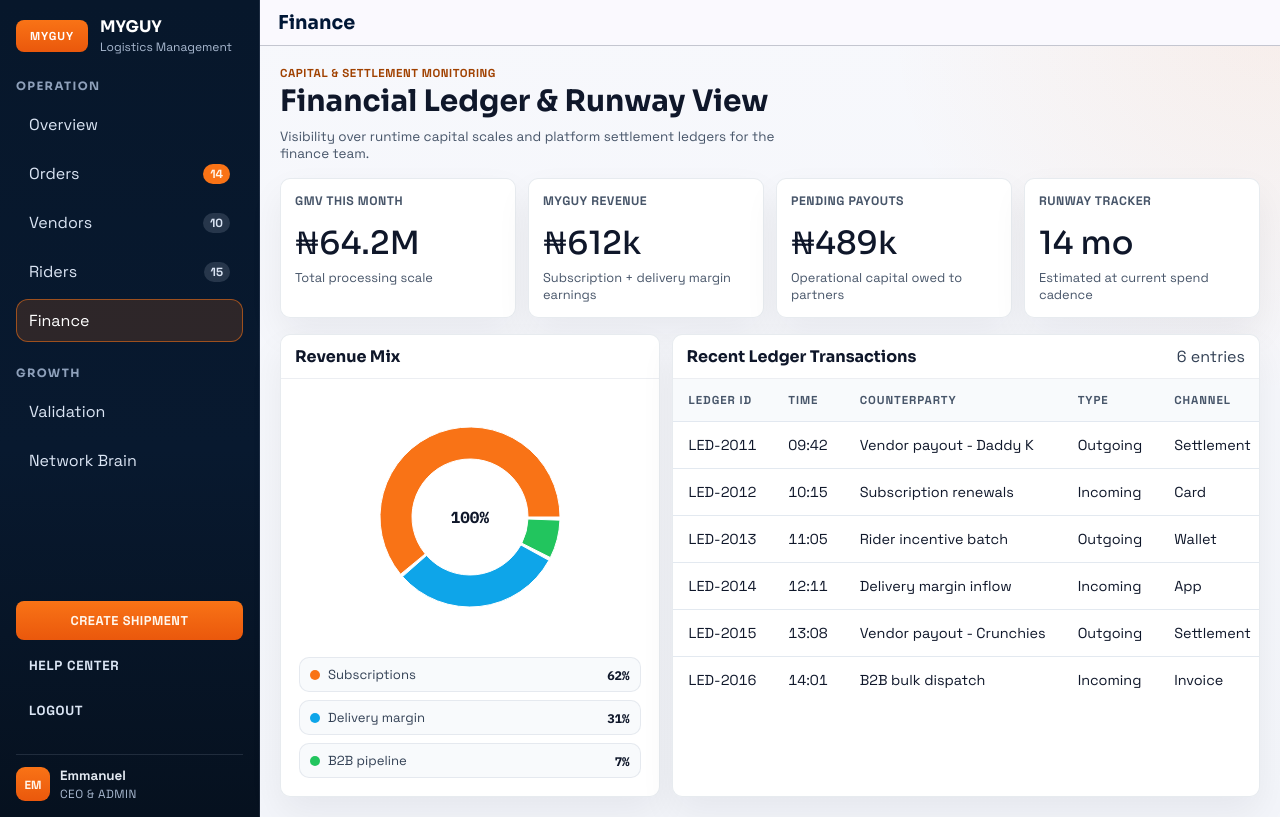
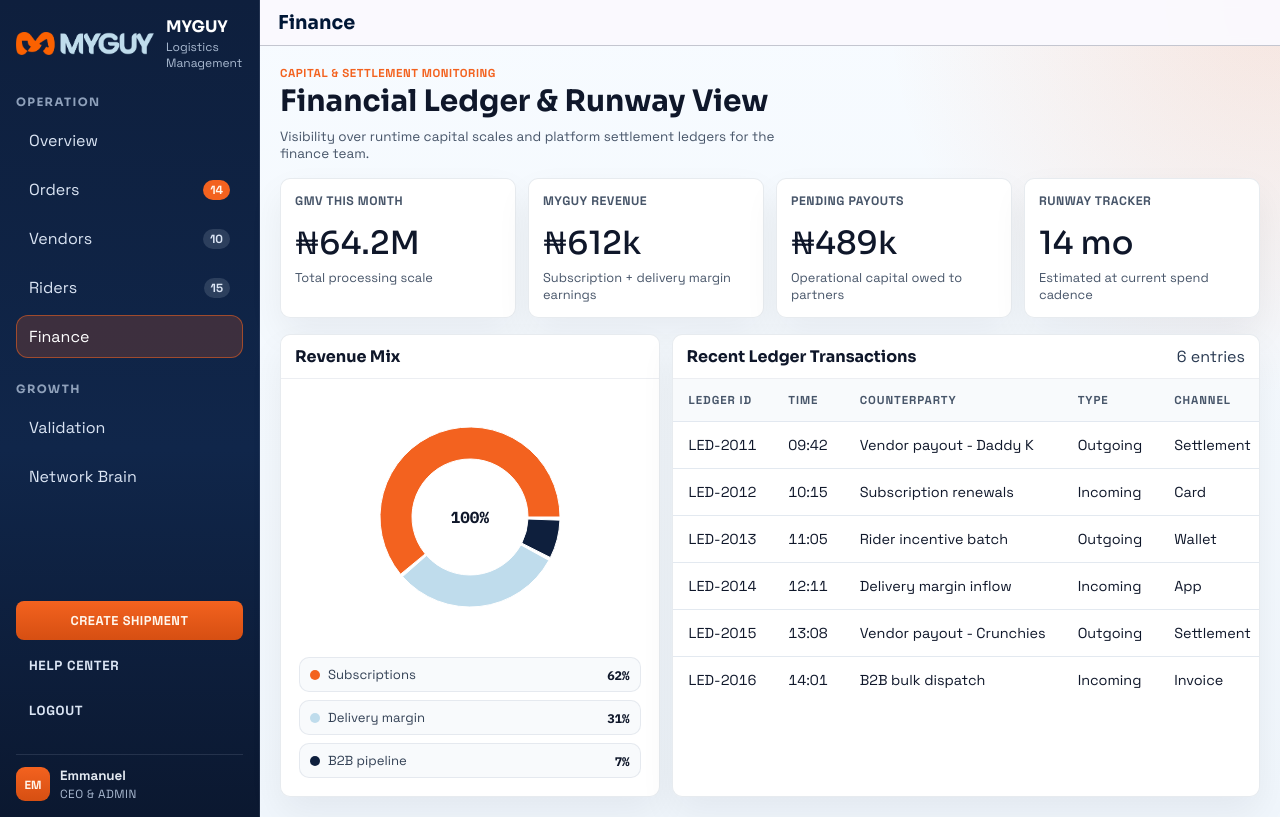
Before and after one commit to Nelo-2025/MyGuyProject, a React (Vite) app: page /finance in a window 1280 px wide. Built offline with nearby package versions, Linux system fonts and the light colour scheme.

Commit message:
Changed the logo and background colour

```diff
--- a/src/App.css
+++ b/src/App.css
@@ -2,14 +2,14 @@
   display: grid;
   grid-template-columns: 264px 1fr;
   min-height: 100vh;
-  background: radial-gradient(circle at 15% 10%, rgba(15, 118, 110, 0.16), transparent 33%),
-    radial-gradient(circle at 85% 0%, rgba(245, 158, 11, 0.17), transparent 28%),
-    linear-gradient(160deg, #f7f7f4 0%, #fbfaf8 45%, #f3f4ef 100%);
+  background: radial-gradient(circle at 15% 10%, rgba(191, 220, 236, 0.3), transparent 33%),
+    radial-gradient(circle at 85% 0%, rgba(243, 98, 31, 0.16), transparent 28%),
+    linear-gradient(160deg, #f7fbff 0%, #f8fcff 45%, #f1f7fc 100%);
 }
 
 .sidebar {
   border-right: 1px solid var(--line);
-  background: linear-gradient(180deg, rgba(15, 23, 42, 0.95), rgba(8, 16, 28, 0.95));
+  background: linear-gradient(180deg, rgba(14, 31, 61, 0.98), rgba(9, 20, 42, 0.98));
   color: #e2e8f0;
   padding: 20px 18px;
   display: flex;
@@ -33,7 +33,7 @@
   font-size: 12px;
   font-weight: 700;
   letter-spacing: 0.06em;
-  background: linear-gradient(130deg, #0f766e, #f59e0b);
+  background: linear-gradient(130deg, var(--brand-dark), var(--brand-accent));
   color: white;
 }
 
@@ -45,7 +45,7 @@
 
 .brand p {
   margin: 2px 0 0;
-  color: #93c5fd;
+  color: var(--brand-light);
   font-size: 0.84rem;
 }
 
@@ -94,13 +94,13 @@
 }
 
 .mg-nav-link:hover {
-  background: rgba(249, 115, 22, 0.08);
+  background: rgba(243, 98, 31, 0.12);
   color: #ffffff;
 }
 
 .mg-nav-link.active {
-  background: rgba(249, 115, 22, 0.16);
-  border-color: rgba(249, 115, 22, 0.55);
+  background: rgba(243, 98, 31, 0.2);
+  border-color: rgba(243, 98, 31, 0.55);
   color: #ffffff;
 }
 
@@ -119,7 +119,7 @@
 }
 
 .mg-pill.orange {
-  background: #f97316;
+  background: var(--brand-accent);
   color: #fff7ed;
 }
 
@@ -152,8 +152,8 @@
 }
 
 .nav-item.active {
-  background: rgba(14, 165, 233, 0.17);
-  border-color: rgba(14, 165, 233, 0.35);
+  background: rgba(191, 220, 236, 0.26);
+  border-color: rgba(191, 220, 236, 0.55);
 }
 
 .nav-item:hover {
@@ -167,7 +167,7 @@
   border-radius: 999px;
   padding: 2px 7px;
   color: #0f172a;
-  background: #f59e0b;
+  background: var(--brand-accent);
 }
 
 .profile-chip {
@@ -188,7 +188,7 @@
   display: grid;
   place-items: center;
   font-weight: 700;
-  background: linear-gradient(135deg, #f59e0b, #f97316);
+  background: linear-gradient(135deg, var(--brand-accent), #d64f12);
   color: #111827;
 }
 
@@ -239,9 +239,9 @@
 
 .health-pill {
   border-radius: 999px;
-  border: 1px solid rgba(16, 185, 129, 0.3);
-  background: rgba(16, 185, 129, 0.1);
-  color: #065f46;
+  border: 1px solid rgba(191, 220, 236, 0.45);
+  background: rgba(191, 220, 236, 0.26);
+  color: var(--brand-dark);
   display: flex;
   align-items: center;
   gap: 10px;
@@ -253,11 +253,11 @@
   width: 9px;
   height: 9px;
   border-radius: 999px;
-  background: #10b981;
+  background: var(--brand-accent);
 }
 
 .health-pill small {
-  color: #047857;
+  color: #334155;
 }
 
 .kpi-grid {
@@ -389,8 +389,8 @@
 }
 
 .auth-card button[type="submit"] {
-  border: 1px solid rgba(14, 165, 233, 0.35);
-  background: rgba(14, 165, 233, 0.12);
+  border: 1px solid rgba(243, 98, 31, 0.4);
+  background: rgba(243, 98, 31, 0.14);
   color: #0f172a;
   border-radius: 10px;
   padding: 10px 12px;
@@ -400,7 +400,7 @@
 }
 
 .auth-card button[type="submit"]:hover {
-  background: rgba(14, 165, 233, 0.18);
+  background: rgba(243, 98, 31, 0.2);
 }
 
 .login-page {
@@ -454,8 +454,8 @@
 }
 
 .login-header {
-  background: #032d63;
-  color: #c7d2fe;
+  background: var(--brand-dark);
+  color: #d5e7f3;
   padding: 36px 28px 28px;
   text-align: center;
 }
@@ -468,12 +468,14 @@
   gap: 10px;
   font-size: clamp(1.5rem, 2.4vw, 2rem);
   line-height: 1.15;
-  color: #dbeafe;
-}
-
-.login-brand-icon {
-  color: #9fc2ff;
-  display: inline-flex;
+  color: #eef7fc;
+}
+
+.login-brand-logo {
+  width: 120px;
+  max-width: 34vw;
+  height: auto;
+  display: inline-block;
 }
 
 .login-header p {
@@ -482,7 +484,7 @@
   letter-spacing: 0.2em;
   font-size: 0.76rem;
   font-weight: 600;
-  color: #93c5fd;
+  color: var(--brand-light);
 }
 
 .login-body {
@@ -585,8 +587,8 @@
 }
 
 .input-wrap input:focus {
-  border-color: #295ea5;
-  box-shadow: 0 0 0 3px rgba(41, 94, 165, 0.14);
+  border-color: var(--brand-dark);
+  box-shadow: 0 0 0 3px rgba(191, 220, 236, 0.45);
 }
 
 .input-wrap.has-error input {
@@ -612,7 +614,7 @@
 }
 
 .forgot-link {
-  color: #0b163f;
+  color: var(--brand-dark);
   text-decoration: none;
   font-size: 0.84rem;
   font-weight: 700;
@@ -1427,14 +1429,14 @@
   grid-template-columns: 260px minmax(0, 1fr);
   overflow-x: clip;
   background:
-    radial-gradient(circle at top right, rgba(249, 115, 22, 0.08), transparent 26%),
-    linear-gradient(180deg, #f7f8fc 0%, #f3f5fa 100%);
+    radial-gradient(circle at top right, rgba(243, 98, 31, 0.14), transparent 26%),
+    linear-gradient(180deg, #f7fbff 0%, #f0f6fc 100%);
 }
 
 .mg-sidenav {
   border-right: 1px solid rgba(148, 163, 184, 0.16);
   padding: 16px;
-  background: linear-gradient(180deg, #07172b 0%, #08192f 55%, #06111f 100%);
+  background: linear-gradient(180deg, #0e1f3d 0%, #10264a 55%, #0b1830 100%);
   color: #dbe5f4;
   display: flex;
   flex-direction: column;
@@ -1447,19 +1449,11 @@
   align-items: center;
 }
 
-.mg-brand-icon {
-  min-width: 72px;
-  height: 32px;
-  border-radius: 8px;
-  background: linear-gradient(180deg, #f97316 0%, #ea580c 100%);
-  color: #fff;
-  display: grid;
-  place-items: center;
-  font-weight: 700;
-  font-size: 0.72rem;
-  letter-spacing: 0.08em;
-  text-transform: uppercase;
-  padding: 0 10px;
+.mg-brand-logo {
+  width: 138px;
+  max-width: 100%;
+  height: auto;
+  display: block;
 }
 
 .mg-brand-wrap h1 {
@@ -1495,13 +1489,13 @@
 }
 
 .mg-nav-item.active {
-  background: rgba(249, 115, 22, 0.16);
+  background: rgba(243, 98, 31, 0.22);
   color: #ffffff;
 }
 
 .mg-nav-item:hover,
 .mg-nav-item.muted:hover {
-  background: rgba(249, 115, 22, 0.08);
+  background: rgba(243, 98, 31, 0.12);
 }
 
 .mg-side-actions {
@@ -1528,7 +1522,7 @@
   font-weight: 700;
   font-size: 0.74rem;
   color: #fff7ed;
-  background: linear-gradient(180deg, #f97316 0%, #ea580c 100%);
+  background: linear-gradient(180deg, var(--brand-accent) 0%, #d64f12 100%);
 }
 
 .mg-profile-card strong {
@@ -1558,7 +1552,7 @@
 
 .mg-create-btn {
   border: 0;
-  background: linear-gradient(180deg, #f97316 0%, #ea580c 100%);
+  background: linear-gradient(180deg, var(--brand-accent) 0%, #d64f12 100%);
   color: #fff7ed;
   border-radius: 8px;
   padding: 11px 12px;
@@ -1821,7 +1815,7 @@
 .mg-eyebrow {
   margin: 0;
   text-transform: uppercase;
-  color: #a04100;
+  color: var(--brand-accent);
   letter-spacing: 0.05em;
   font-size: 0.72rem;
   font-weight: 700;
@@ -1858,7 +1852,7 @@
 }
 
 .mg-filter-row button.active {
-  background: #f97316;
+  background: var(--brand-accent);
   color: #fff7ed;
   font-weight: 700;
 }
@@ -1910,13 +1904,13 @@
 }
 
 .mg-metric-head strong.down {
-  background: rgba(249, 115, 22, 0.12);
-  color: #b45309;
+  background: rgba(243, 98, 31, 0.16);
+  color: #b54716;
 }
 
 .mg-metric-head strong.neutral {
-  background: rgba(59, 130, 246, 0.12);
-  color: #1d4ed8;
+  background: rgba(191, 220, 236, 0.42);
+  color: var(--brand-dark);
 }
 
 .mg-metric-value {
@@ -1935,7 +1929,7 @@
 .mg-mini-bars {
   height: 24px;
   border-radius: 6px;
-  background: linear-gradient(90deg, #dbeafe 10%, #93c5fd 62%, #f97316 100%);
+  background: linear-gradient(90deg, #eaf5fc 10%, var(--brand-light) 62%, var(--brand-accent) 100%);
 }
 
 .mg-live-row {
@@ -2005,8 +1999,8 @@
 }
 
 .mg-orders-tabs button.active {
-  background: #f97316;
-  border-color: #f97316;
+  background: var(--brand-accent);
+  border-color: var(--brand-accent);
   color: #fff7ed;
 }
 
@@ -2187,8 +2181,8 @@
 }
 
 .mg-vendors-tabs button.active {
-  background: #f97316;
-  border-color: #f97316;
+  background: var(--brand-accent);
+  border-color: var(--brand-accent);
   color: #fff7ed;
 }
 
@@ -2219,7 +2213,7 @@
   border-radius: 8px;
   display: grid;
   place-items: center;
-  background: #0f172a;
+  background: var(--brand-dark);
   color: #f8fafc;
   font-size: 0.72rem;
   font-weight: 700;
@@ -2233,13 +2227,13 @@
 }
 
 .mg-tier-pill.premium {
-  background: rgba(249, 115, 22, 0.16);
-  color: #c2410c;
+  background: rgba(243, 98, 31, 0.16);
+  color: #b54716;
 }
 
 .mg-tier-pill.standard {
-  background: rgba(245, 158, 11, 0.16);
-  color: #a16207;
+  background: rgba(191, 220, 236, 0.42);
+  color: var(--brand-dark);
 }
 
 .mg-tier-pill.basic {
@@ -2291,7 +2285,7 @@
   border-radius: 50%;
   display: grid;
   place-items: center;
-  background: #0f172a;
+  background: var(--brand-dark);
   color: #f8fafc;
   font-size: 0.72rem;
   font-weight: 700;
@@ -2305,18 +2299,18 @@
 }
 
 .mg-vehicle-pill.motorcycle {
-  background: rgba(59, 130, 246, 0.14);
-  color: #1d4ed8;
+  background: rgba(191, 220, 236, 0.42);
+  color: var(--brand-dark);
 }
 
 .mg-vehicle-pill.bicycle {
-  background: rgba(16, 185, 129, 0.14);
-  color: #047857;
+  background: rgba(243, 98, 31, 0.16);
+  color: #b54716;
 }
 
 .mg-vehicle-pill.car {
-  background: rgba(124, 58, 237, 0.14);
-  color: #6d28d9;
+  background: rgba(14, 31, 61, 0.14);
+  color: var(--brand-dark);
 }
 
 .mg-rate-cell {
@@ -2343,7 +2337,7 @@
   height: 100%;
   display: block;
   border-radius: inherit;
-  background: linear-gradient(90deg, #0ea5e9 0%, #22c55e 100%);
+  background: linear-gradient(90deg, var(--brand-light) 0%, var(--brand-accent) 100%);
 }
 
 .mg-rider-status {
@@ -2393,34 +2387,34 @@
 }
 
 .mg-chart-area {
-  fill: rgba(249, 115, 22, 0.16);
+  fill: rgba(243, 98, 31, 0.16);
 }
 
 .mg-chart-line {
   fill: none;
-  stroke: #f97316;
+  stroke: var(--brand-accent);
   stroke-width: 3;
   stroke-linecap: round;
   stroke-linejoin: round;
 }
 
 .mg-chart-point {
-  fill: #0f172a;
+  fill: var(--brand-dark);
   stroke: #f8fafc;
   stroke-width: 2;
 }
 
 .mg-chart-point.active {
-  fill: #f97316;
+  fill: var(--brand-accent);
 }
 
 .mg-chart-tooltip {
   position: absolute;
   transform: translate(-50%, -115%);
-  background: #0f172a;
+  background: var(--brand-dark);
   color: #f8fafc;
   border-radius: 10px;
-  border: 1px solid rgba(249, 115, 22, 0.5);
+  border: 1px solid rgba(243, 98, 31, 0.5);
   padding: 8px 10px;
   pointer-events: none;
   min-width: 150px;
@@ -2829,15 +2823,15 @@
 }
 
 .mg-finance-dot.subscriptions {
-  background: #f97316;
+  background: var(--brand-accent);
 }
 
 .mg-finance-dot.delivery {
-  background: #0ea5e9;
+  background: var(--brand-light);
 }
 
 .mg-finance-dot.b2b {
-  background: #22c55e;
+  background: var(--brand-dark);
 }
 
 .mg-finance-ledger-table td,
@@ -2965,7 +2959,7 @@
   }
 
   .mg-mobile-nav a.active {
-    background: #f97316;
+    background: var(--brand-accent);
     color: #fff7ed;
   }
 }
--- a/src/Pages/Component/AdminShell.tsx
+++ b/src/Pages/Component/AdminShell.tsx
@@ -54,7 +54,7 @@ function AdminShell({ title, children }: AdminShellProps) {
     <div className="mg-dashboard">
       <aside className="mg-sidenav">
         <div className="mg-brand-wrap">
-          <div className="mg-brand-icon">MYGUY</div>
+          <img className="mg-brand-logo" src="/mg-logo.png" alt="MyGuy logo" />
           <div>
             <h1>MYGUY</h1>
             <p>Logistics Management</p>
--- a/src/Pages/Finance.tsx
+++ b/src/Pages/Finance.tsx
@@ -31,9 +31,9 @@ const runwayMetrics: FinanceMetric[] = [
 ];
 
 const revenueMix: RevenueSlice[] = [
-	{ label: "Subscriptions", percent: 62, tone: "subscriptions", color: "#f97316" },
-	{ label: "Delivery margin", percent: 31, tone: "delivery", color: "#0ea5e9" },
-	{ label: "B2B pipeline", percent: 7, tone: "b2b", color: "#22c55e" },
+	{ label: "Subscriptions", percent: 62, tone: "subscriptions", color: "#F3621F" },
+	{ label: "Delivery margin", percent: 31, tone: "delivery", color: "#BFDCEC" },
+	{ label: "B2B pipeline", percent: 7, tone: "b2b", color: "#0E1F3D" },
 ];
 
 const ledgerEntries: LedgerEntry[] = [
@@ -107,11 +107,11 @@ function Finance() {
 											contentStyle={{
 												borderRadius: "10px",
 												border: "1px solid rgba(148, 163, 184, 0.24)",
-												background: "#0f172a",
-												color: "#f8fafc",
+												background: "#0E1F3D",
+												color: "#F8FAFC",
 											}}
-											labelStyle={{ color: "#cbd5e1", fontSize: "12px" }}
-											itemStyle={{ color: "#f8fafc" }}
+											labelStyle={{ color: "#BFDCEC", fontSize: "12px" }}
+											itemStyle={{ color: "#F8FAFC" }}
 										/>
 									</PieChart>
 								</ResponsiveContainer>
--- a/src/Pages/Login.tsx
+++ b/src/Pages/Login.tsx
@@ -121,14 +121,7 @@ function Login({ onLogin }: LoginProps) {
       <main className="login-card" aria-labelledby="login-title">
         <header className="login-header">
           <h1>
-            <span className="login-brand-icon" aria-hidden="true">
-              <svg viewBox="0 0 24 24" width="30" height="30" fill="none" stroke="currentColor" strokeWidth="1.8" strokeLinecap="round" strokeLinejoin="round" role="presentation">
-                <path d="M2.5 6.5h10v8h-10z" />
-                <path d="M12.5 10.5h4l2.2 2.1V14.5h-6.2z" />
-                <circle cx="7" cy="16.5" r="1.9" />
-                <circle cx="17.2" cy="16.5" r="1.9" />
-              </svg>
-            </span>
+            <img className="login-brand-logo" src="/mg-logo.png" alt="MyGuy logo" />
             <span>MyGuy Logistics</span>
           </h1>
           <p>Admin Portal</p>
--- a/src/Pages/Overview.tsx
+++ b/src/Pages/Overview.tsx
@@ -243,7 +243,7 @@ function Overview() {
 		<div className="mg-dashboard">
 			<aside className="mg-sidenav">
 				<div className="mg-brand-wrap">
-					<div className="mg-brand-icon">MYGUY</div>
+					<img className="mg-brand-logo" src="/mg-logo.png" alt="MyGuy logo" />
 					<div>
 						<h1>MYGUY</h1>
 						<p>Logistics Management</p>
@@ -340,14 +340,14 @@ function Overview() {
 												<AreaChart data={revenueTrend} margin={{ top: 16, right: 18, left: 6, bottom: 6 }}>
 													<defs>
 														<linearGradient id="mgRevenueFill" x1="0" y1="0" x2="0" y2="1">
-															<stop offset="0%" stopColor="#f97316" stopOpacity={0.28} />
-															<stop offset="100%" stopColor="#f97316" stopOpacity={0.03} />
+															<stop offset="0%" stopColor="#F3621F" stopOpacity={0.28} />
+															<stop offset="100%" stopColor="#F3621F" stopOpacity={0.03} />
 														</linearGradient>
 													</defs>
 													<CartesianGrid strokeDasharray="4 4" stroke="rgba(148, 163, 184, 0.28)" />
-													<XAxis dataKey="label" stroke="#64748b" tickLine={false} axisLine={false} tick={{ fontSize: 11, fontFamily: "var(--mono)" }} />
+													<XAxis dataKey="label" stroke="#5A6A82" tickLine={false} axisLine={false} tick={{ fontSize: 11, fontFamily: "var(--mono)" }} />
 													<YAxis
-														stroke="#64748b"
+														stroke="#5A6A82"
 														tickLine={false}
 														axisLine={false}
 														tick={{ fontSize: 11, fontFamily: "var(--mono)" }}
@@ -361,20 +361,20 @@ function Overview() {
 														contentStyle={{
 															borderRadius: "10px",
 															border: "1px solid rgba(249, 115, 22, 0.5)",
-															background: "#0f172a",
-															color: "#f8fafc",
+															background: "#0E1F3D",
+															color: "#F8FAFC",
 														}}
-														labelStyle={{ color: "#cbd5e1", fontSize: "12px" }}
-														itemStyle={{ color: "#f8fafc" }}
+														labelStyle={{ color: "#BFDCEC", fontSize: "12px" }}
+														itemStyle={{ color: "#F8FAFC" }}
 													/>
 													<Area
 														type="monotone"
 														dataKey="value"
-														stroke="#f97316"
+														stroke="#F3621F"
 														strokeWidth={3}
 														fill="url(#mgRevenueFill)"
-														dot={{ r: 3.4, stroke: "#f8fafc", strokeWidth: 2, fill: "#0f172a" }}
-														activeDot={{ r: 5, stroke: "#f8fafc", strokeWidth: 2, fill: "#f97316" }}
+														dot={{ r: 3.4, stroke: "#F8FAFC", strokeWidth: 2, fill: "#0E1F3D" }}
+														activeDot={{ r: 5, stroke: "#F8FAFC", strokeWidth: 2, fill: "#F3621F" }}
 													/>
 												</AreaChart>
 											</ResponsiveContainer>
--- a/src/index.css
+++ b/src/index.css
@@ -1,9 +1,13 @@
 @import url('https://fonts.googleapis.com/css2?family=IBM+Plex+Mono:wght@400;500;700&family=Space+Grotesk:wght@400;500;600;700&family=Sora:wght@500;600;700&display=swap');
 
 :root {
+  --brand-light: #bfdcec;
+  --brand-accent: #f3621f;
+  --brand-dark: #0e1f3d;
+
   --line: #cbd5e1;
-  --text: #334155;
-  --heading-text: #0f172a;
+  --text: #2a3a52;
+  --heading-text: var(--brand-dark);
   --page: #f8fafc;
   --sans: 'Space Grotesk', 'Segoe UI', sans-serif;
   --heading: 'Sora', 'Space Grotesk', sans-serif;
```
Also changed, not shown: ImageDesign/MYGUY - PNG2.png (added), public/mg-logo.png (added).
